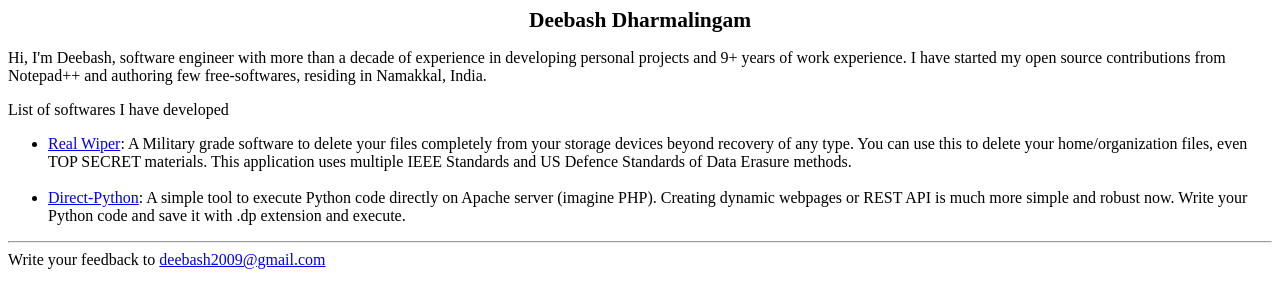
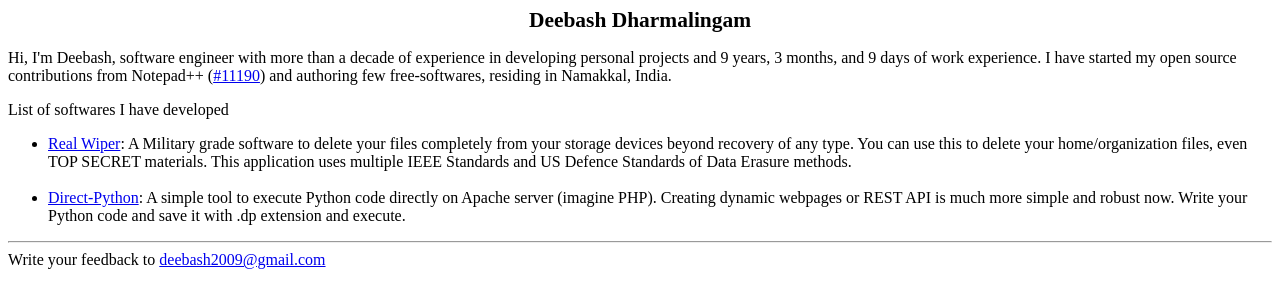
Before and after one commit to deebash/deebash.github.io, a plain HTML site: page index.html in a window 1280 px wide. Drawn offline with Linux system fonts and the light colour scheme.

Commit message:
PR link added, experience days calculate

```diff
--- a/index.html
+++ b/index.html
@@ -12,8 +12,8 @@
 <BODY>
     <h1 align=center>Deebash Dharmalingam</h1>
     <p>Hi, I'm Deebash, software engineer with more than a decade of experience in
-    developing personal projects and 9+ years of work experience. I have started
-    my open source contributions from Notepad++ and authoring few free-softwares,
+    developing personal projects and <span id="experience"></span> of work experience. I have started
+    my open source contributions from Notepad++ (<a href="https://github.com/notepad-plus-plus/notepad-plus-plus/pull/11190" target="_blank">#11190</a>) and authoring few free-softwares,
     residing in Namakkal, India.</p>
 
     <p>
@@ -32,4 +32,32 @@
     Write your feedback to <a href="mailto:deebash2009@gmail.com">deebash2009@gmail.com</a>
 
 </BODY>
+<script>
+    const startDate = new Date(2015, 7, 8); // Start date (08/08/2015)
+    const currentDate = new Date();
+    let years = currentDate.getFullYear() - startDate.getFullYear();
+    let months = currentDate.getMonth() - startDate.getMonth();
+    let days = currentDate.getDate() - startDate.getDate();
+
+    // Adjust for negative days
+    if (days < 0) {
+        months -= 1;
+        const previousMonth = new Date(currentDate.getFullYear(), currentDate.getMonth(), 0);
+        days += previousMonth.getDate();
+    }
+
+    // Adjust for negative months
+    if (months < 0) {
+        years -= 1;
+        months += 12;
+    }
+
+    function formatUnit(value, unit) {
+        return `${value} ${unit}${value === 1 ? '' : 's'}`;
+    }
+
+    const output = `${formatUnit(years, 'year')}, ${formatUnit(months, 'month')}, and ${formatUnit(days, 'day')}`;
+
+    document.getElementById("experience").innerHTML = output;
+</script>
 </HTML>
```
Also changed, not shown: 1 other file.
